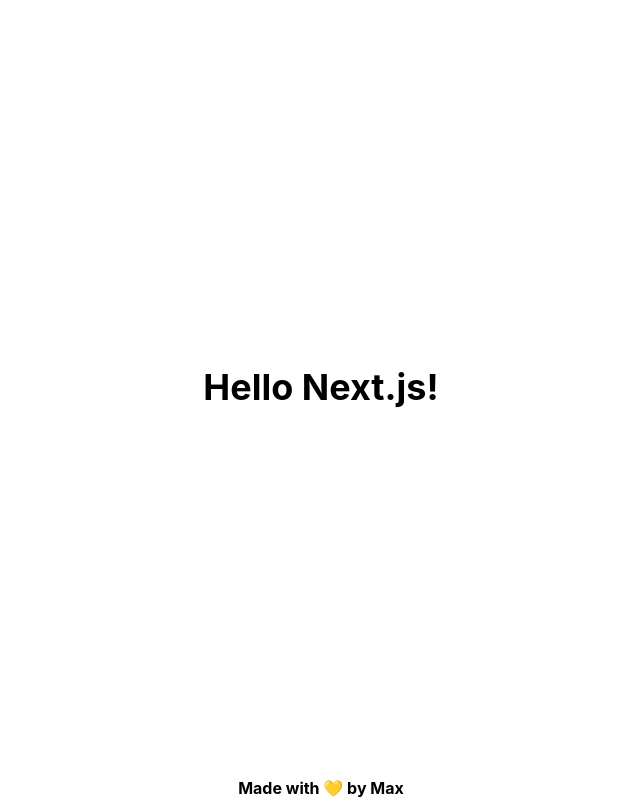
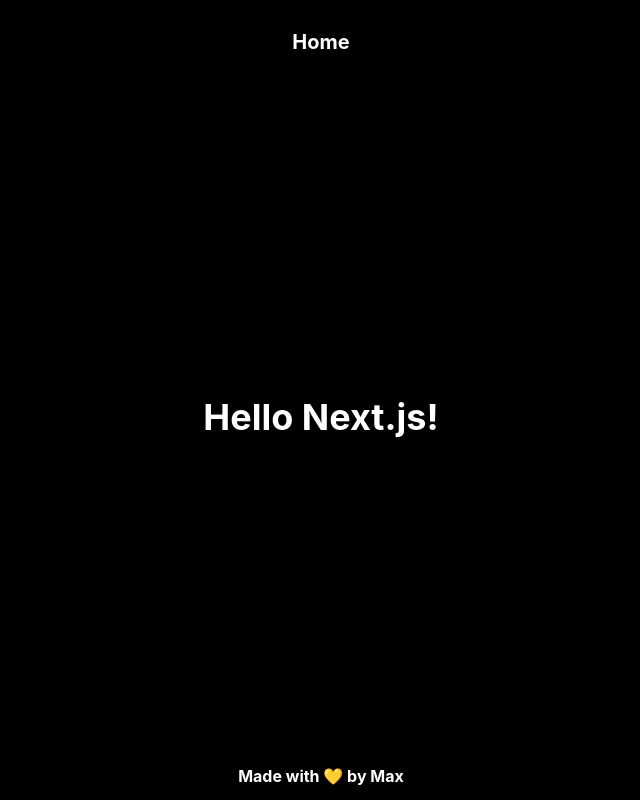
Before and after one commit to maxphillipsdev/threejs-experiments, a Next.js app: page / in a window 1280 px wide. Shown: the whole page, without its empty margins (319-959 px from the left). Built offline with nearby package versions, Linux system fonts and the light colour scheme.

Commit message:
Setup site styles

```diff
--- /dev/null
+++ b/components/Footer.tsx
@@ -0,0 +1,9 @@
+const Footer = () => {
+  return (
+    <footer className="mt-auto grid w-full place-content-center p-3 font-bold">
+      Made with 💛 by Max
+    </footer>
+  );
+};
+
+export default Footer;
--- /dev/null
+++ b/components/Header.tsx
@@ -0,0 +1,13 @@
+import Tab from "./Tab";
+
+const Header = () => {
+  return (
+    <header className="sticky top-0 z-10 flex-shrink-0">
+      <nav className="flex flex-wrap items-center justify-center p-6">
+        <Tab text="Home" href="/" />
+      </nav>
+    </header>
+  );
+};
+
+export default Header;
--- /dev/null
+++ b/components/Tab.tsx
@@ -0,0 +1,30 @@
+import Link from "next/link";
+import { useRouter } from "next/router";
+
+interface Props {
+  text: string;
+  href: string;
+}
+
+const Tab: React.FC<Props> = ({ text, href }) => {
+  const router = useRouter();
+
+  const buildTextStyles = (isActive: boolean): string => {
+    const base = "text-xl";
+    return isActive
+      ? `${base} font-bold text-white`
+      : `${base} text-gray-light`;
+  };
+
+  return (
+    <Link href={href} passHref>
+      <div className="cursor-pointer rounded-lg px-3 py-1 transition-colors ease-in-out hover:bg-gray-dark">
+        <span className={buildTextStyles(router.pathname === href)}>
+          {text}
+        </span>
+      </div>
+    </Link>
+  );
+};
+
+export default Tab;
--- /dev/null
+++ b/pages/404.tsx
@@ -0,0 +1,16 @@
+import Tab from "../components/Tab";
+
+const NotFound = () => {
+  return (
+    <>
+      <section className="404 flex flex-col items-center space-y-2">
+        <h1 className="animate-bounce text-4xl font-bold">
+          404 - Page Not Found
+        </h1>
+        <Tab text="Go Home" href="/" />
+      </section>
+    </>
+  );
+};
+
+export default NotFound;
--- a/pages/_app.tsx
+++ b/pages/_app.tsx
@@ -1,10 +1,13 @@
+import Header from "../components/Header";
+import Footer from "../components/Footer";
 import "../styles/globals.css";
 import type { AppProps } from "next/app";
 import Head from "next/head";
+import Tab from "../components/Tab";
 
 function MyApp({ Component, pageProps }: AppProps) {
   return (
-    <div className="flex h-screen flex-col">
+    <div className={`flex h-screen flex-col  bg-black text-white`}>
       <Head>
         <title>Three.js Experiments</title>
         <meta
@@ -13,14 +16,12 @@
         />
         <link rel="icon" href="/favicon.webp" />
       </Head>
-      <header></header>
+      <Header />
 
       <main className="grid h-screen place-content-center">
         <Component {...pageProps} />
       </main>
-      <footer className="mt-auto grid w-full place-content-center font-bold">
-        Made with 💛 by Max
-      </footer>
+      <Footer />
     </div>
   );
 }
--- a/pages/index.tsx
+++ b/pages/index.tsx
@@ -1,5 +1,4 @@
 import type { NextPage } from "next";
-import Head from "next/head";
 
 const Home: NextPage = () => {
   return (
--- a/styles/globals.css
+++ b/styles/globals.css
@@ -3,7 +3,7 @@
 @tailwind utilities;
 
 /* Import Inter variable font from google fonts */
-@import url("https://fonts.googleapis.com/css2?family=Inter:wght@400;500;600;700&display=swap");
+@import url("https://fonts.googleapis.com/css2?family=Inter:wght@300;400;500;600;700;800&display=swap");
 
 @layer base {
   /* Disable touch highlight on mobile */
--- a/tailwind.config.js
+++ b/tailwind.config.js
@@ -4,13 +4,22 @@
     "./pages/**/*.{js,ts,jsx,tsx}",
     "./components/**/*.{js,ts,jsx,tsx}",
   ],
+  darkMode: "false",
   theme: {
     fontFamily: {
       sans: ["Inter", "sans-serif"],
     },
+    colors: {
+      black: "#000",
+      white: "#fff",
+      gray: {
+        dark: "#222222",
+        light: "#888888",
+      },
+    },
+    plugins: [
+      // Typography
+      require("@tailwindcss/typography"),
+    ],
   },
-  plugins: [
-    // Typography
-    require("@tailwindcss/typography"),
-  ],
 };
```
